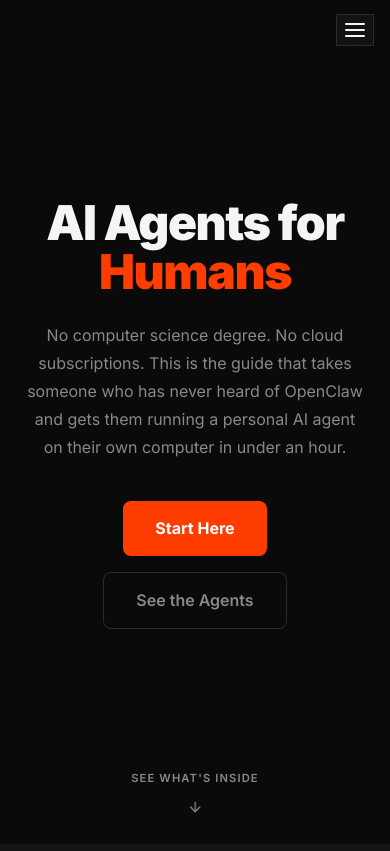
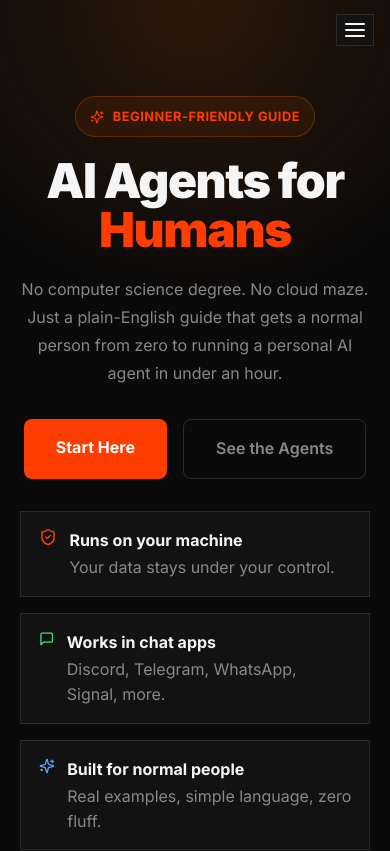
Before and after one commit to tylerdotai/agentsfordummies, a Next.js app: page / in a window 390 px wide. Shown: the top 851 px of the page. Built offline with nearby package versions, Linux system fonts and the light colour scheme.

Commit message:
fix: make hero content visible immediately

```diff
--- a/src/components/HeroSection.tsx
+++ b/src/components/HeroSection.tsx
@@ -2,16 +2,15 @@
 
 import { useEffect, useRef } from "react";
 import { gsap } from "gsap";
-import { ScrollTrigger } from "gsap/ScrollTrigger";
-import { ArrowDown } from "lucide-react";
-
-gsap.registerPlugin(ScrollTrigger);
+import { ArrowDown, Sparkles, MessageSquare, ShieldCheck } from "lucide-react";
 
 export function HeroSection() {
   const sectionRef = useRef<HTMLElement>(null);
+  const eyebrowRef = useRef<HTMLDivElement>(null);
   const headingRef = useRef<HTMLHeadingElement>(null);
   const subRef = useRef<HTMLParagraphElement>(null);
   const ctaRef = useRef<HTMLDivElement>(null);
+  const previewRef = useRef<HTMLDivElement>(null);
   const scrollIndicatorRef = useRef<HTMLDivElement>(null);
 
   useEffect(() => {
@@ -19,52 +18,22 @@ export function HeroSection() {
     if (!section) return;
 
     const ctx = gsap.context(() => {
-      const mm = gsap.matchMedia();
+      gsap.set([
+        eyebrowRef.current,
+        headingRef.current,
+        subRef.current,
+        ctaRef.current,
+        previewRef.current,
+        scrollIndicatorRef.current,
+      ], { autoAlpha: 1 });
 
-      mm.add("(min-width: 768px)", () => {
-        const tl = gsap.timeline({
-          scrollTrigger: {
-            trigger: section,
-            start: "top top",
-            end: "bottom top",
-            pin: true,
-            pinSpacing: true,
-            scrub: 0.6,
-          },
-        });
-
-        tl.fromTo(
-          headingRef.current,
-          { autoAlpha: 0, y: 80, clipPath: "inset(0 0 100% 0)" },
-          { autoAlpha: 1, y: 0, clipPath: "inset(0 0 0% 0)", duration: 1.2, ease: "power4.out" }
-        )
-          .fromTo(
-            subRef.current,
-            { autoAlpha: 0, y: 40 },
-            { autoAlpha: 1, y: 0, duration: 0.8, ease: "power3.out" },
-            "-=0.5"
-          )
-          .fromTo(
-            ctaRef.current,
-            { autoAlpha: 0, y: 30, scale: 0.95 },
-            { autoAlpha: 1, y: 0, scale: 1, duration: 0.6, ease: "back.out(1.4)" },
-            "-=0.4"
-          )
-          .fromTo(
-            scrollIndicatorRef.current,
-            { autoAlpha: 0 },
-            { autoAlpha: 1, duration: 0.4 },
-            "-=0.2"
-          );
-      });
-
-      mm.add("(max-width: 767px)", () => {
-        gsap.fromTo(
-          [headingRef.current, subRef.current, ctaRef.current],
-          { autoAlpha: 0, y: 30 },
-          { autoAlpha: 1, y: 0, duration: 0.8, ease: "power3.out", stagger: 0.12 }
-        );
-      });
+      gsap.timeline({ defaults: { ease: "power3.out" } })
+        .from(eyebrowRef.current, { y: 18, autoAlpha: 0, duration: 0.45 })
+        .from(headingRef.current, { y: 28, autoAlpha: 0, duration: 0.7 }, "-=0.15")
+        .from(subRef.current, { y: 22, autoAlpha: 0, duration: 0.55 }, "-=0.35")
+        .from(ctaRef.current, { y: 18, autoAlpha: 0, duration: 0.45 }, "-=0.25")
+        .from(previewRef.current, { y: 18, autoAlpha: 0, duration: 0.45 }, "-=0.2")
+        .from(scrollIndicatorRef.current, { autoAlpha: 0, duration: 0.35 }, "-=0.15");
     }, section);
 
     return () => ctx.revert();
@@ -81,12 +50,35 @@ export function HeroSection() {
         alignItems: "center",
         justifyContent: "center",
         textAlign: "center",
-        padding: "5rem 1.5rem 6rem",
+        padding: "6rem 1.25rem 5rem",
         gap: "2rem",
         position: "relative",
+        background:
+          "radial-gradient(circle at top center, rgba(255,107,0,0.14), transparent 32%), var(--color-bg)",
       }}
     >
-      <div style={{ maxWidth: "860px" }}>
+      <div style={{ maxWidth: "920px", width: "100%" }}>
+        <div
+          ref={eyebrowRef}
+          style={{
+            display: "inline-flex",
+            alignItems: "center",
+            gap: "0.55rem",
+            padding: "0.55rem 0.9rem",
+            marginBottom: "1.25rem",
+            borderRadius: "999px",
+            border: "1px solid rgba(255,107,0,0.25)",
+            background: "rgba(255,107,0,0.08)",
+            color: "var(--color-accent)",
+            fontSize: "0.8rem",
+            fontWeight: 700,
+            letterSpacing: "0.04em",
+            textTransform: "uppercase",
+          }}
+        >
+          <Sparkles size={14} /> Beginner-friendly guide
+        </div>
+
         <h1
           ref={headingRef}
           style={{
@@ -95,42 +87,42 @@ export function HeroSection() {
             lineHeight: 1.02,
             letterSpacing: "-0.03em",
             color: "var(--color-text)",
-            margin: "0 0 1.5rem",
-            willChange: "clip-path, opacity, transform",
+            margin: "0 0 1.25rem",
           }}
         >
-          AI Agents for{" "}
-          <span
-            style={{
-              color: "var(--color-accent)",
-              display: "inline-block",
-            }}
-          >
-            Humans
-          </span>
+          AI Agents for <span style={{ color: "var(--color-accent)" }}>Humans</span>
         </h1>
 
         <p
           ref={subRef}
           style={{
-            fontSize: "clamp(1rem, 2.5vw, 1.25rem)",
+            fontSize: "clamp(1rem, 2.6vw, 1.25rem)",
             color: "var(--color-text-muted)",
-            maxWidth: "560px",
-            margin: "0 auto 2.5rem",
+            maxWidth: "680px",
+            margin: "0 auto 2rem",
             lineHeight: 1.75,
           }}
         >
-          No computer science degree. No cloud subscriptions. This is the guide
-          that takes someone who has never heard of OpenClaw and gets them running
-          a personal AI agent on their own computer in under an hour.
+          No computer science degree. No cloud maze. Just a plain-English guide
+          that gets a normal person from zero to running a personal AI agent in
+          under an hour.
         </p>
 
-        <div ref={ctaRef} style={{ display: "flex", gap: "1rem", justifyContent: "center", flexWrap: "wrap" }}>
+        <div
+          ref={ctaRef}
+          style={{
+            display: "flex",
+            gap: "1rem",
+            justifyContent: "center",
+            flexWrap: "wrap",
+            marginBottom: "2rem",
+          }}
+        >
           <a
             href="#what-is"
             style={{
               display: "inline-block",
-              padding: "0.875rem 2rem",
+              padding: "0.95rem 2rem",
               background: "var(--color-accent)",
               color: "#fff",
               fontWeight: 700,
@@ -140,12 +132,12 @@ export function HeroSection() {
               transition: "background 150ms ease, transform 150ms ease",
             }}
             onMouseEnter={(e) => {
-              (e.currentTarget as HTMLAnchorElement).style.background = "var(--color-accent-hover)";
-              (e.currentTarget as HTMLAnchorElement).style.transform = "translateY(-2px)";
+              e.currentTarget.style.background = "var(--color-accent-hover)";
+              e.currentTarget.style.transform = "translateY(-2px)";
             }}
             onMouseLeave={(e) => {
-              (e.currentTarget as HTMLAnchorElement).style.background = "var(--color-accent)";
-              (e.currentTarget as HTMLAnchorElement).style.transform = "translateY(0)";
+              e.currentTarget.style.background = "var(--color-accent)";
+              e.currentTarget.style.transform = "translateY(0)";
             }}
             onClick={(e) => {
               e.preventDefault();
@@ -158,7 +150,7 @@ export function HeroSection() {
             href="#setup-cloud"
             style={{
               display: "inline-block",
-              padding: "0.875rem 2rem",
+              padding: "0.95rem 2rem",
               background: "transparent",
               color: "var(--color-text-muted)",
               fontWeight: 600,
@@ -169,12 +161,12 @@ export function HeroSection() {
               transition: "border-color 150ms ease, color 150ms ease",
             }}
             onMouseEnter={(e) => {
-              (e.currentTarget as HTMLAnchorElement).style.borderColor = "var(--color-accent)";
-              (e.currentTarget as HTMLAnchorElement).style.color = "var(--color-accent)";
+              e.currentTarget.style.borderColor = "var(--color-accent)";
+              e.currentTarget.style.color = "var(--color-accent)";
             }}
             onMouseLeave={(e) => {
-              (e.currentTarget as HTMLAnchorElement).style.borderColor = "var(--color-border)";
-              (e.currentTarget as HTMLAnchorElement).style.color = "var(--color-text-muted)";
+              e.currentTarget.style.borderColor = "var(--color-border)";
+              e.currentTarget.style.color = "var(--color-text-muted)";
             }}
             onClick={(e) => {
               e.preventDefault();
@@ -184,6 +176,40 @@ export function HeroSection() {
             See the Agents
           </a>
         </div>
+
+        <div
+          ref={previewRef}
+          className="hero-preview-grid"
+          style={{
+            display: "grid",
+            gap: "1rem",
+            gridTemplateColumns: "1fr",
+            maxWidth: "860px",
+            margin: "0 auto",
+          }}
+        >
+          <div className="hero-preview-card">
+            <ShieldCheck size={18} color="var(--color-accent)" />
+            <div>
+              <strong>Runs on your machine</strong>
+              <div>Your data stays under your control.</div>
+            </div>
+          </div>
+          <div className="hero-preview-card">
+            <MessageSquare size={18} color="#4ade80" />
+            <div>
+              <strong>Works in chat apps</strong>
+              <div>Discord, Telegram, WhatsApp, Signal, more.</div>
+            </div>
+          </div>
+          <div className="hero-preview-card">
+            <Sparkles size={18} color="#60a5fa" />
+            <div>
+              <strong>Built for normal people</strong>
+              <div>Real examples, simple language, zero fluff.</div>
+            </div>
+          </div>
+        </div>
       </div>
 
       <div
@@ -191,13 +217,13 @@ export function HeroSection() {
         className="hero-scroll-indicator"
         style={{
           position: "absolute",
-          bottom: "2rem",
+          bottom: "1.4rem",
           left: "50%",
           transform: "translateX(-50%)",
           display: "flex",
           flexDirection: "column",
           alignItems: "center",
-          gap: "0.5rem",
+          gap: "0.45rem",
           color: "var(--color-text-muted)",
           fontSize: "0.7rem",
           fontWeight: 600,
@@ -209,11 +235,12 @@ export function HeroSection() {
           document.querySelector("#what-is")?.scrollIntoView({ behavior: "smooth" });
         }}
       >
-        <span>See what&apos;s inside</span>
+        <span>Scroll to start</span>
         <div className="bounce-arrow">
           <ArrowDown size={16} />
         </div>
       </div>
+
       <style>{`
         @keyframes bounce-down {
           0%, 100% { transform: translateY(0); }
@@ -225,6 +252,28 @@ export function HeroSection() {
         .hero-scroll-indicator:hover {
           color: var(--color-accent);
         }
+        .hero-preview-card {
+          display: flex;
+          align-items: flex-start;
+          gap: 0.8rem;
+          padding: 1rem 1.1rem;
+          text-align: left;
+          background: rgba(255,255,255,0.03);
+          border: 1px solid var(--color-border);
+          border-radius: var(--radius-lg);
+          color: var(--color-text-muted);
+          line-height: 1.55;
+        }
+        .hero-preview-card strong {
+          display: block;
+          color: var(--color-text);
+          margin-bottom: 0.15rem;
+        }
+        @media (min-width: 768px) {
+          .hero-preview-grid {
+            grid-template-columns: repeat(3, 1fr) !important;
+          }
+        }
       `}</style>
     </section>
   );
```
